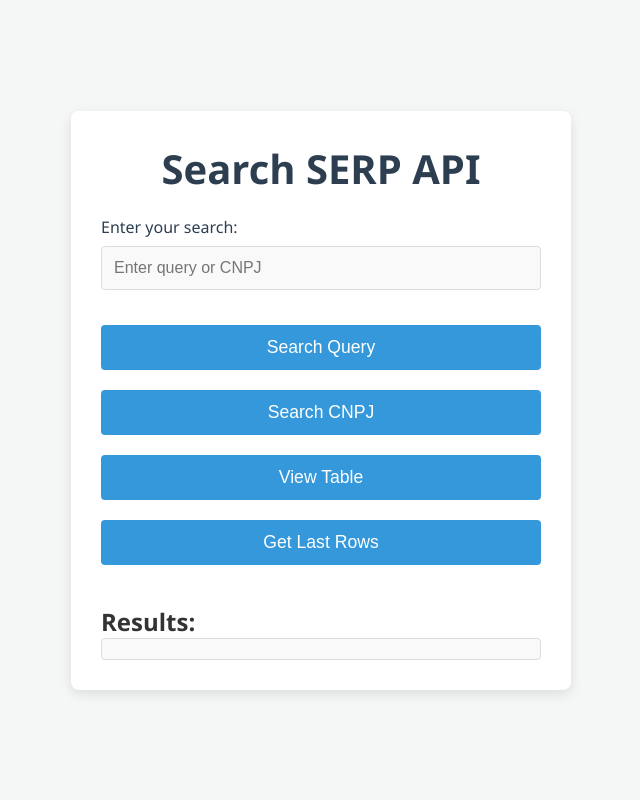
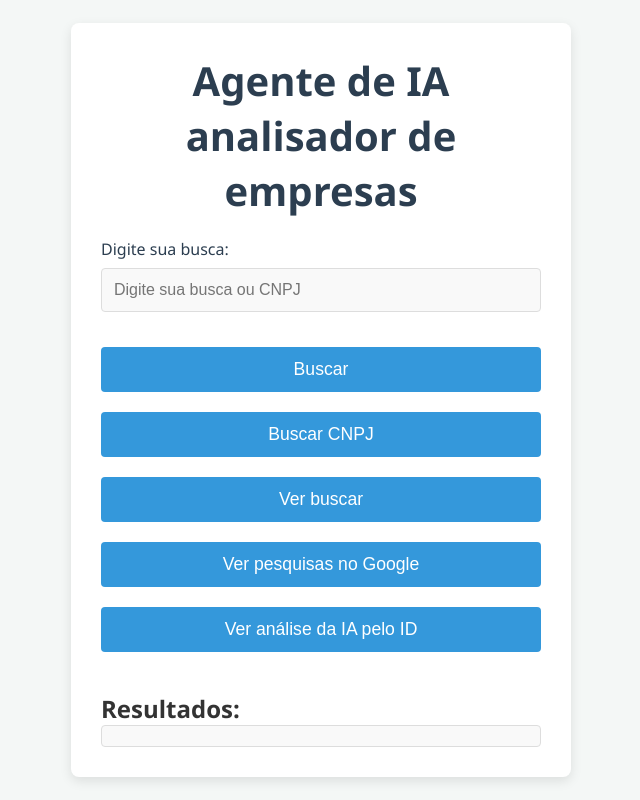
Before and after one commit to AInsteinsBR/BusinessIntegrity, a Flask app: page / in a window 1280 px wide. Shown: the whole page, without its empty margins (319-959 px from the left). Run offline with Flask 3, Linux system fonts and the light colour scheme.

Commit message:
translating to portuguese

```diff
--- a/app/templates/analysis_result.html
+++ b/app/templates/analysis_result.html
@@ -3,7 +3,7 @@
 <head>
     <meta charset="UTF-8">
     <meta name="viewport" content="width=device-width, initial-scale=1.0">
-    <title>Analysis Result</title>
+    <title>Análise da IA</title>
     <style>
         body { font-family: Arial, sans-serif; margin: 20px; }
         h1 { color: #3498db; }
@@ -11,7 +11,7 @@
     </style>
 </head>
 <body>
-    <h1>Analysis Result</h1>
+    <h1>Análise da IA</h1>
     <div class="content">
         {{ analysis | safe }}
     </div>
--- a/app/templates/index.html
+++ b/app/templates/index.html
@@ -119,20 +119,21 @@
 
 <body>
     <div class="container">
-        <h1>Search SERP API</h1>
+        <h1>Agente de IA analisador de empresas</h1>
 
         <div class="form-group">
-            <label for="inputValue">Enter your search:</label>
-            <input type="text" id="inputValue" name="inputValue" placeholder="Enter query or CNPJ" required>
+            <label for="inputValue">Digite sua busca:</label>
+            <input type="text" id="inputValue" name="inputValue" placeholder="Digite sua busca ou CNPJ" required>
         </div>
 
-        <button id="searchQueryBtn">Search Query</button>
-        <button id="searchCnpjBtn">Search CNPJ</button>
-        <button id="viewTableBtn">View Table</button>
-        <button id="getLastRowsBtn">Get Last Rows</button>
+        <button id="searchQueryBtn">Buscar</button>
+        <button id="searchCnpjBtn">Buscar CNPJ</button>
+        <button id="viewTableBtn">Ver buscar</button>
+        <button id="getLastRowsBtn">Ver pesquisas no Google</button>
+        <button id="viewAiAnalysisBtn">Ver análise da IA pelo ID</button>
 
         <div id="results">
-            <h2>Results:</h2>
+            <h2>Resultados:</h2>
             <div id="markdownOutput"></div>
         </div>
     </div>
@@ -142,16 +143,17 @@
         const searchCnpjBtn = document.getElementById("searchCnpjBtn");
         const viewTableBtn = document.getElementById("viewTableBtn");
         const getLastRowsBtn = document.getElementById("getLastRowsBtn");
+        const viewAiAnalysisBtn = document.getElementById("viewAiAnalysisBtn");
         const inputValue = document.getElementById("inputValue");
         const markdownOutput = document.getElementById("markdownOutput");
 
         searchQueryBtn.addEventListener("click", async () => {
             const query = inputValue.value;
             if (!query) {
-                markdownOutput.innerHTML = "<p>Please enter a search query.</p>";
+                markdownOutput.innerHTML = "<p>Por favor, insira uma busca.</p>";
                 return;
             }
-            markdownOutput.innerHTML = "<p>Loading...</p>";
+            markdownOutput.innerHTML = "<p>Buscando ...</p>";
             try {
                 const response = await fetch("/search", {
                     method: "POST",
@@ -174,10 +176,10 @@
         searchCnpjBtn.addEventListener("click", async () => {
             const cnpj = inputValue.value;
             if (!cnpj) {
-                markdownOutput.innerHTML = "<p>Please enter a CNPJ.</p>";
+                markdownOutput.innerHTML = "<p>Por favor, insira um CNPJ.</p>";
                 return;
             }
-            markdownOutput.innerHTML = "<p>Loading...</p>";
+            markdownOutput.innerHTML = "<p>Buscando ...</p>";
             try {
                 const response = await fetch("/search", {
                     method: "POST",
@@ -202,13 +204,23 @@
         });
 
         getLastRowsBtn.addEventListener("click", async () => {
-            const limit = prompt("Enter the number of rows to fetch:");
+            const limit = prompt("Entre com o limite de linhas:");
             if (!limit || isNaN(limit) || limit <= 0) {
-                markdownOutput.innerHTML = "<p>Invalid number of rows.</p>";
+                markdownOutput.innerHTML = "<p>Número de linhas inválido.</p>";
                 return;
             }
             window.location.href = `/last-rows?limit=${limit}`;
         });
+
+        viewAiAnalysisBtn.addEventListener("click", () => {
+            const id = prompt("Entre com o ID da análise:");
+            if (!id || isNaN(id) || id <= 0) {
+                markdownOutput.innerHTML = "<p>Por favor, entre com o ID da análise.</p>";
+                return;
+            }
+            window.location.href = `/view-ai-analysis?id=${id}`;
+        });
+
     </script>
 </body>
 
--- a/app/templates/view_rows.html
+++ b/app/templates/view_rows.html
@@ -66,11 +66,11 @@
         <thead>
             <tr>
                 <th>ID</th>
-                <th>Analysis ID</th>
-                <th>Title</th>
+                <th>Análise ID</th>
+                <th>Título</th>
                 <th>Link</th>
                 <th>Snippet</th>
-                <th>Position</th>
+                <th>Posição</th>
             </tr>
         </thead>
         <tbody>
--- a/app/templates/view_table.html
+++ b/app/templates/view_table.html
@@ -68,7 +68,6 @@
                 <th>ID</th>
                 <th>Tipo de Busca</th>
                 <th>Busca</th>
-                <th>Análise da IA</th>
                 <th>Data da Busca</th>
             </tr>
         </thead>
@@ -79,7 +78,6 @@
                 <td>{{ row[1] }}</td>
                 <td>{{ row[2] }}</td>
                 <td>{{ row[3] }}</td>
-                <td>{{ row[4] }}</td>
             </tr>
             {% endfor %}
         </tbody>
```
